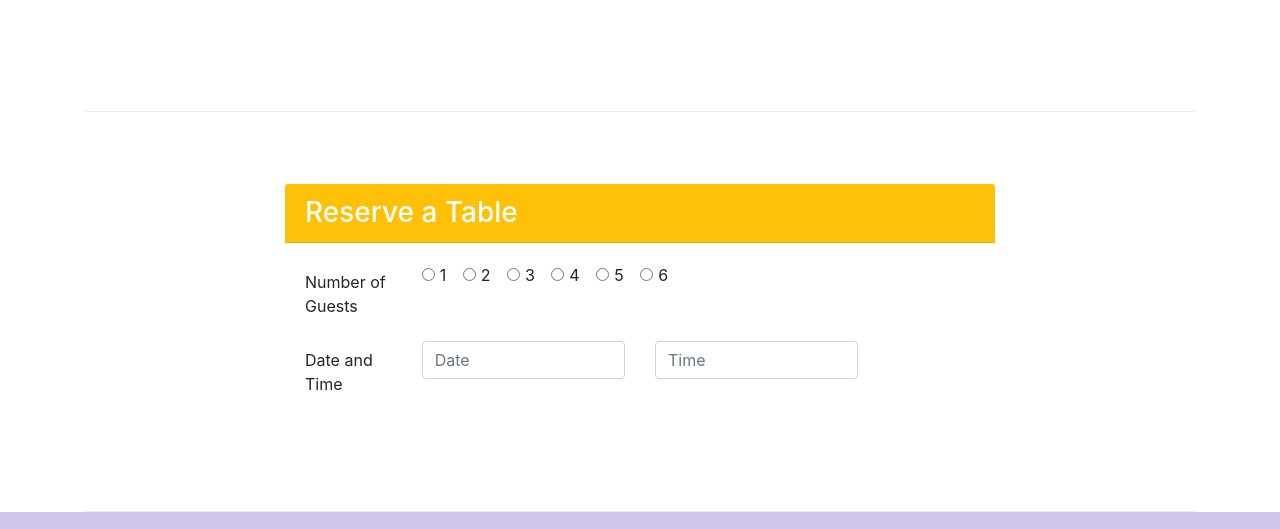
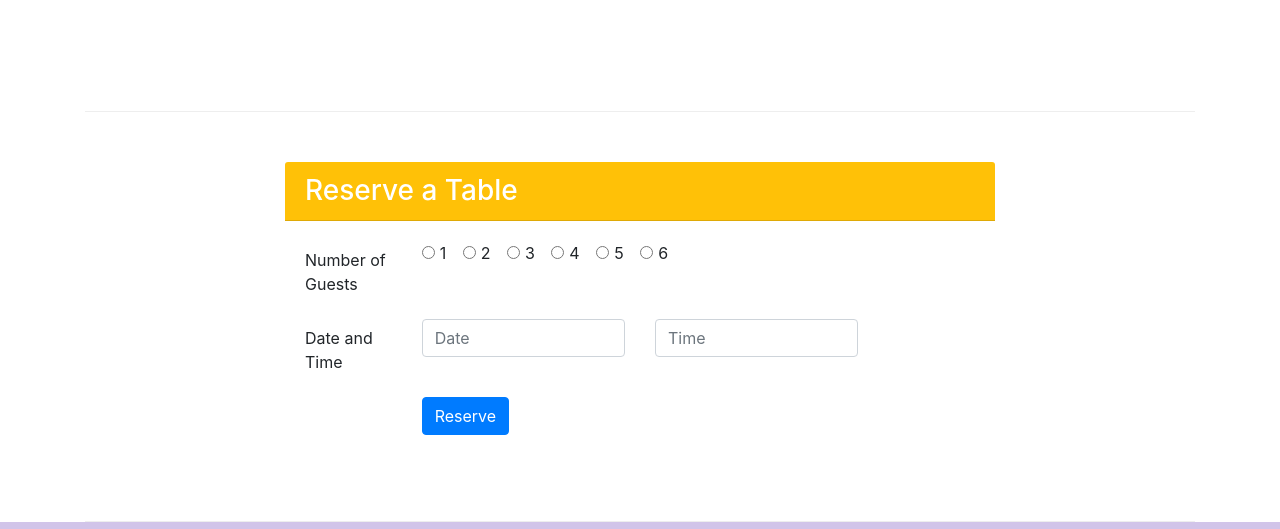
Before and after one commit to FarhadRahman1995/Responsive_Website_Using_Bootstrap4_Framework, a website: page index.html in a window 1280 px wide. Shown: the part 1422-1951 px from the top of the page. Drawn offline with nearby package versions, Linux system fonts and the light colour scheme.

Commit message:
assignment 2 complete 2nd updated

```diff
--- a/index.html
+++ b/index.html
@@ -179,6 +179,15 @@
                             <input type="text" class="form-control" id="time" name="time" placeholder="Time">
                         </div>
                     </div>
+
+
+                    <div class="form-group row">
+                        <div class="offset-2 col-6 col-md-4">
+                            <button type="submit" class="btn btn-primary">
+                                Reserve
+                            </button>
+                        </div>
+                    </div>
                     </div>
                 </div>
             </div>
```
